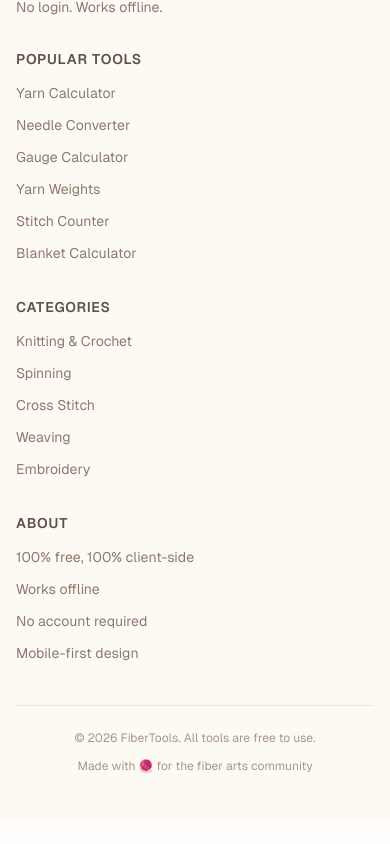
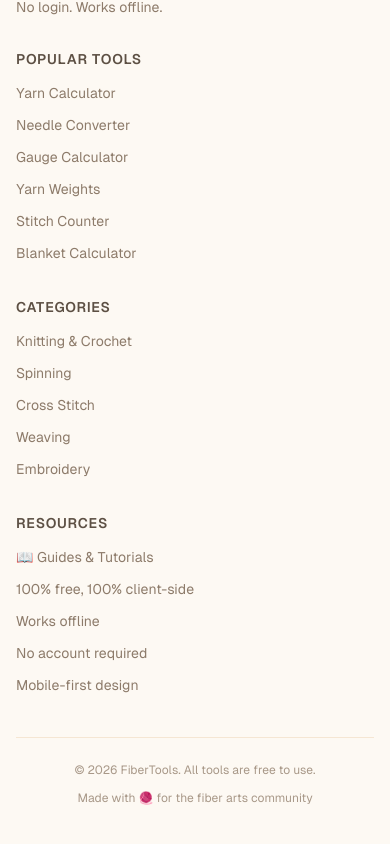
Before and after one commit to raiderj77/fibertools, a Next.js app: page / in a window 390 px wide. Shown: the part 5657-6501 px from the top of the page. Before the commit the page ends 6479 px from the top, so only its background shows below. Built offline with nearby package versions, Linux system fonts and the light colour scheme.

Commit message:
Add Guides links to header mobile nav and footer

```diff
--- a/src/components/Footer.tsx
+++ b/src/components/Footer.tsx
@@ -57,12 +57,20 @@ export default function Footer() {
             </ul>
           </div>
 
-          {/* About */}
+          {/* Resources */}
           <div>
             <h3 className="text-sm font-semibold text-bark-700 dark:text-cream-300 uppercase tracking-wider mb-3">
-              About
+              Resources
             </h3>
             <ul className="space-y-2">
+              <li>
+                <Link
+                  href="/blog"
+                  className="text-sm text-bark-500 dark:text-bark-400 hover:text-sage-600 dark:hover:text-sage-400 transition-colors"
+                >
+                  📖 Guides &amp; Tutorials
+                </Link>
+              </li>
               <li>
                 <span className="text-sm text-bark-500 dark:text-bark-400">
                   100% free, 100% client-side
--- a/src/components/Header.tsx
+++ b/src/components/Header.tsx
@@ -112,7 +112,7 @@ export default function Header() {
               )}
             </div>
 
-            <Link href="/blog" className="px-4 py-2 text-sm font-medium text-bark-600 dark:text-cream-300 hover:text-sage-600 dark:hover:text-sage-400 transition-colors">
+            <Link href="/#all-tools" className="px-4 py-2 text-sm font-medium text-bark-600 dark:text-cream-300 hover:text-sage-600 dark:hover:text-sage-400 transition-colors">
               Guides
             </Link>
           </nav>
```
